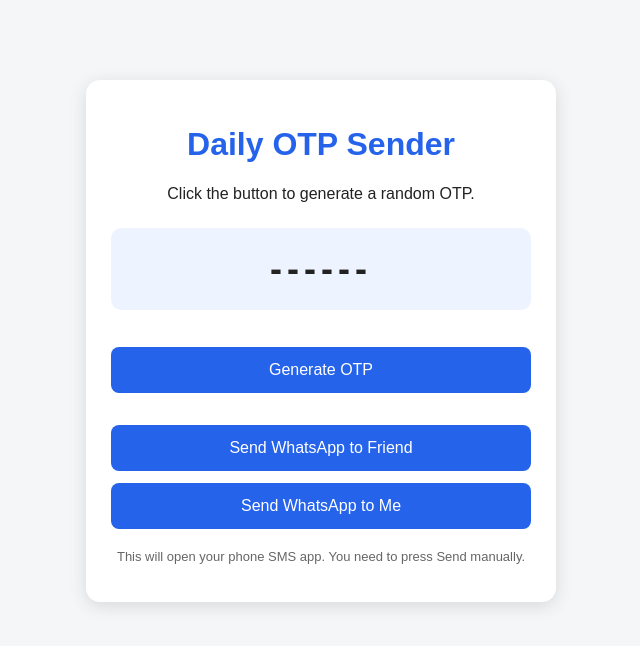
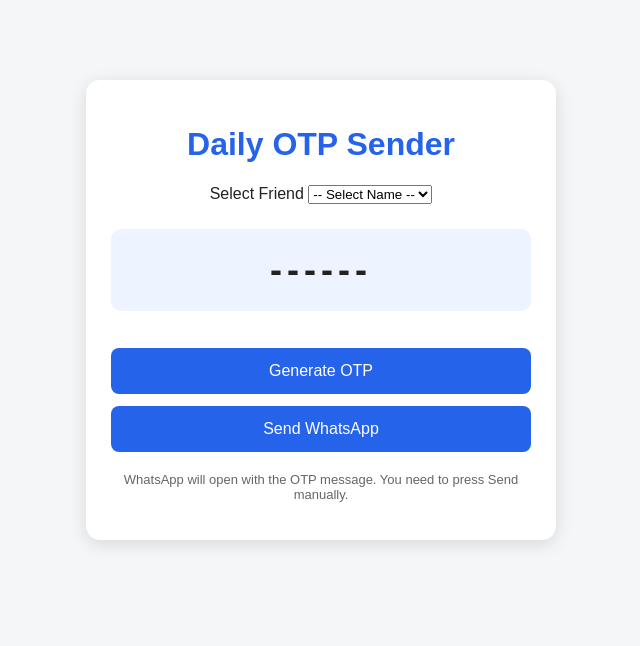
Before and after one commit to aathiguru0508/daily-otp, a plain HTML site: page index.html in a window 1280 px wide. Shown: the whole page, without its empty margins (319-959 px from the left). Drawn offline with Linux system fonts and the light colour scheme.

Commit message:
Update index.html

```diff
--- a/index.html
+++ b/index.html
@@ -10,21 +10,20 @@
   <div class="container">
     <h1>Daily OTP Sender</h1>
 
-    <p>Click the button to generate a random OTP.</p>
+    <label for="friendSelect">Select Friend</label>
+    <select id="friendSelect">
+      <option value="">-- Select Name --</option>
+    </select>
 
     <div class="otp-box">
       <span id="otp">------</span>
     </div>
 
     <button onclick="generateOTP()">Generate OTP</button>
-
-    <div class="buttons">
-           <button onclick="sendToFriend()">Send WhatsApp to Friend</button>
-           <button onclick="sendToMe()">Send WhatsApp to Me</button>
-    </div>
+    <button onclick="sendToSelectedFriend()">Send WhatsApp</button>
 
     <p class="note">
-      This will open your phone SMS app. You need to press Send manually.
+      WhatsApp will open with the OTP message. You need to press Send manually.
     </p>
   </div>
 
```
